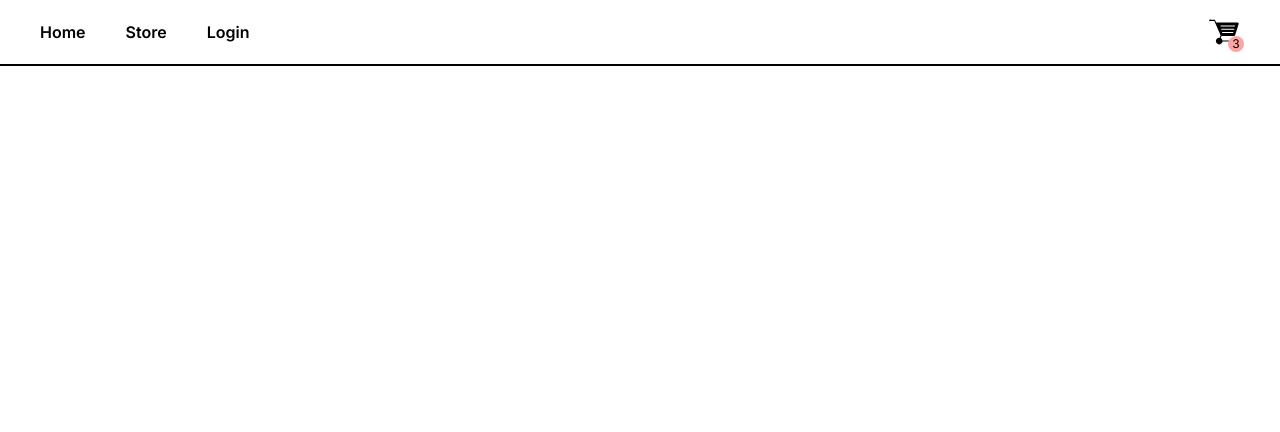
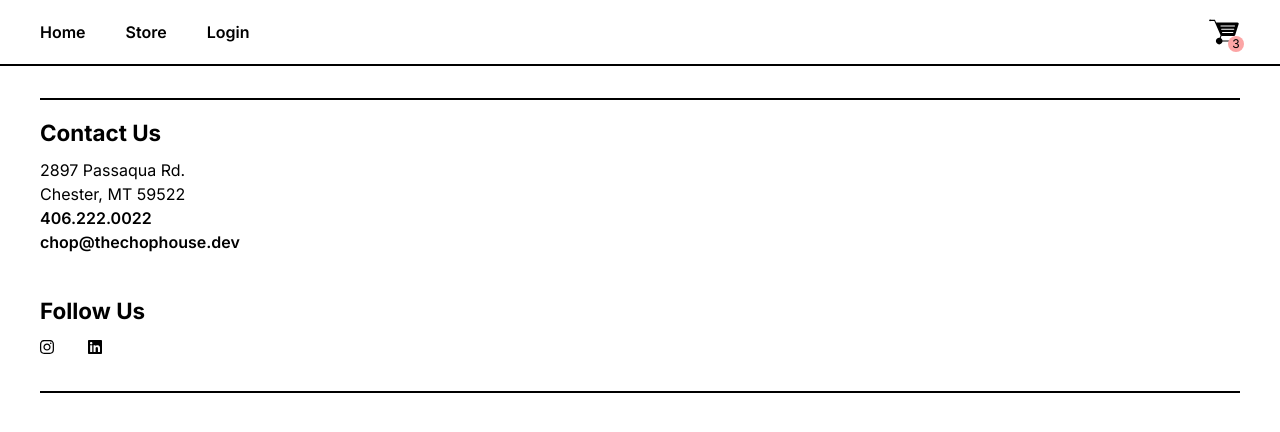
Before and after one commit to BenJohnsonFullStack/ecommerce-app, a Next.js app: page /login in a window 1280 px wide. Shown: the top 432 px of the page. Built offline with nearby package versions, Linux system fonts and the light colour scheme.

Commit message:
Footer on all routes

```diff
--- a/app/login/page.jsx
+++ b/app/login/page.jsx
@@ -1,11 +1,12 @@
+import Footer from "@/components/Footer";
 import Header from "@/components/Header";
-import React from "react";
 
 const Login = () => {
   return (
     <>
       <Header />
       <main></main>
+      <Footer />
     </>
   );
 };
--- a/app/page.jsx
+++ b/app/page.jsx
@@ -1,8 +1,5 @@
-import Divider from "@/components/Divider";
 import Footer from "@/components/Footer";
 import Header from "@/components/Header";
-import { headers } from "@/next.config";
-import Image from "next/image";
 
 export default function Home() {
   return (
--- a/app/store/page.jsx
+++ b/app/store/page.jsx
@@ -1,3 +1,4 @@
+import Footer from "@/components/Footer";
 import Header from "@/components/Header";
 
 const Store = () => {
@@ -5,6 +6,7 @@ const Store = () => {
     <>
       <Header />
       <main></main>
+      <Footer />
     </>
   );
 };
```
